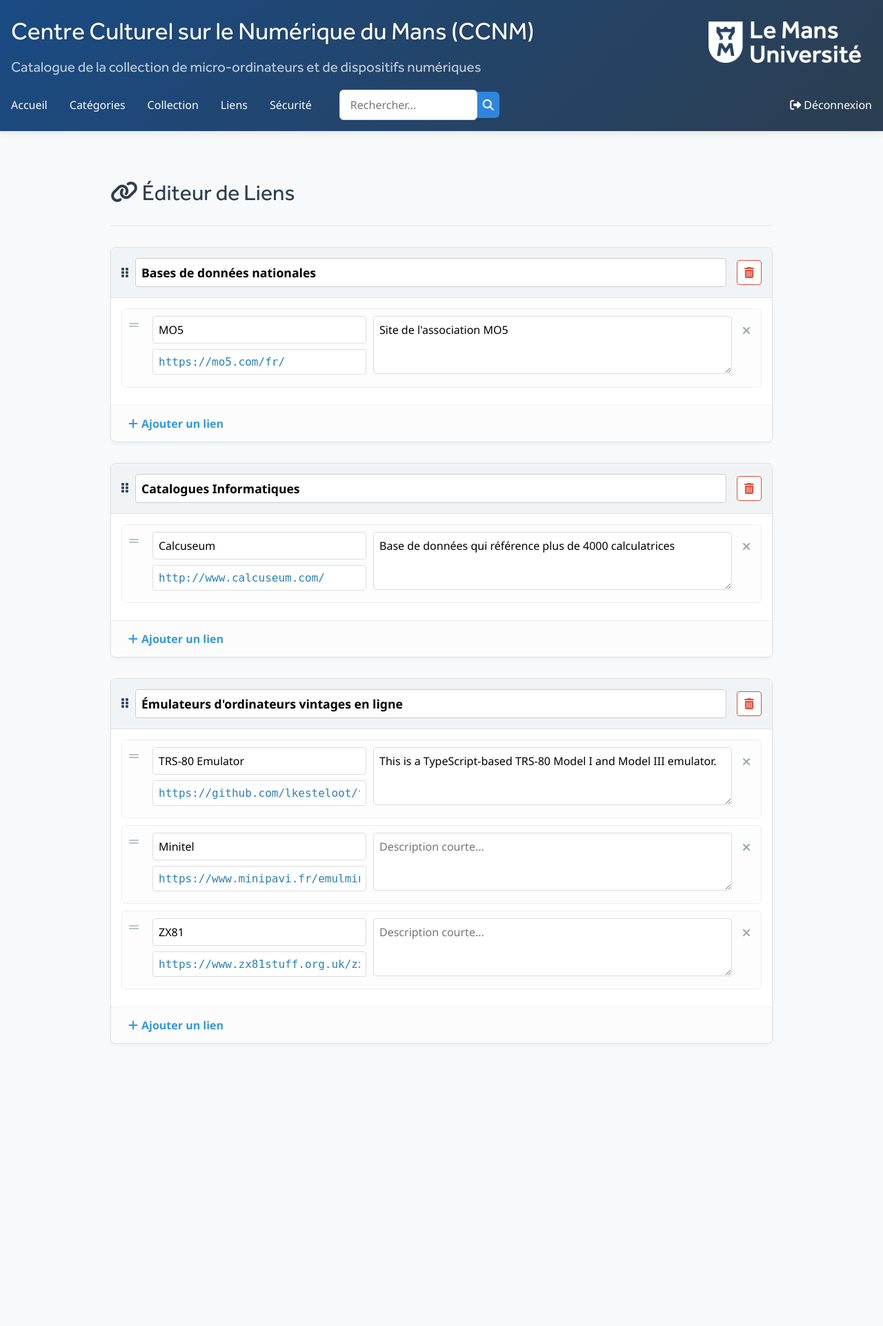
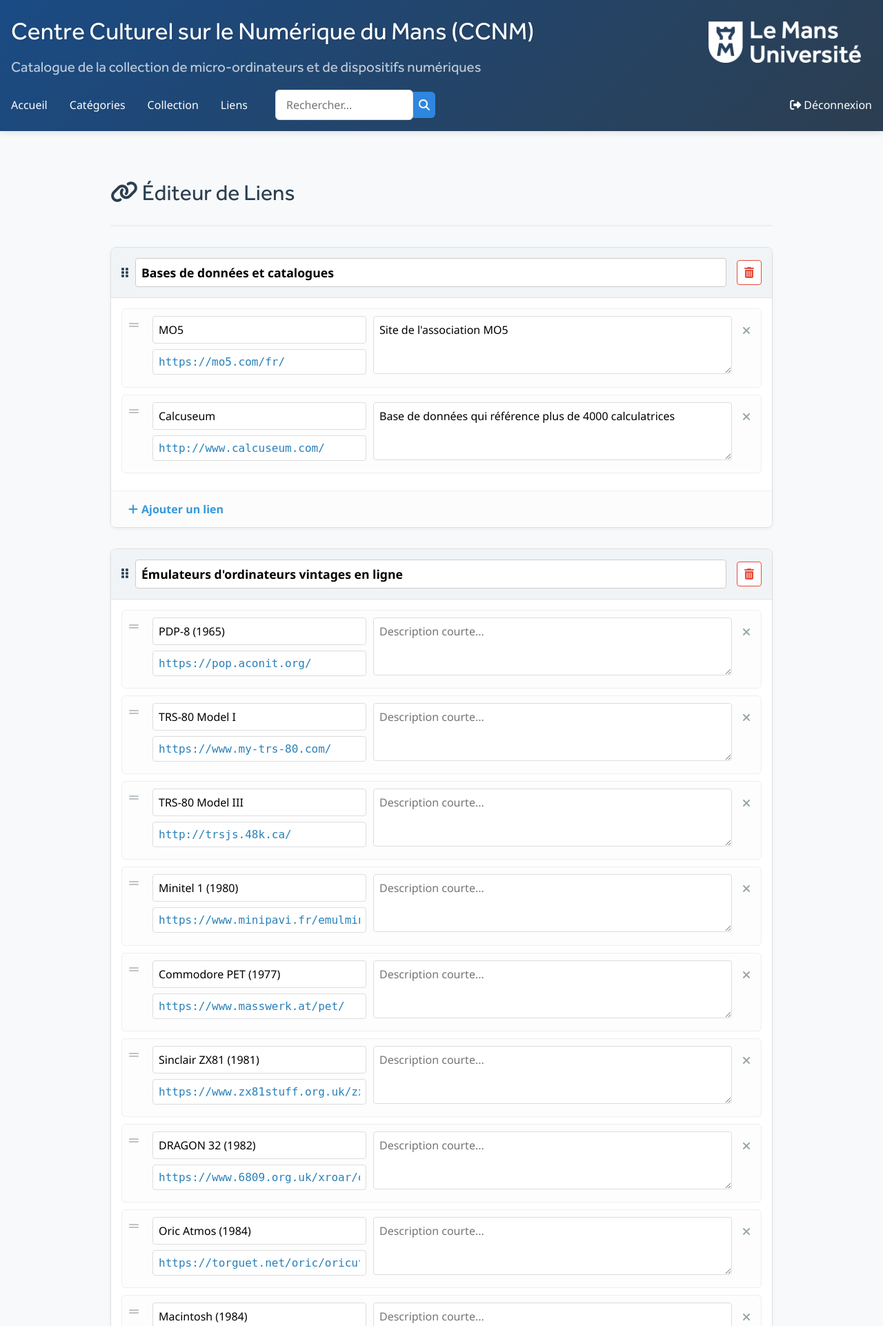
Before and after one commit to jlehuen/inventory_DB, a Flask app: page /admin/liens/edit in a window 1280 px wide. Shown: the top 1922 px of the page at 69% size. Run offline with Flask 3, Linux system fonts and the light colour scheme; a user stored in the database is signed in; some libraries are stand-ins or nearby versions.

Commit message:
Etape du 22/01 à 14h

```diff
--- a/app.py
+++ b/app.py
@@ -15,9 +15,10 @@ from datetime import datetime
 from logging.handlers import RotatingFileHandler
 from PIL import Image
 
-from flask import Flask, render_template, request, redirect, url_for, flash, abort, send_file, send_from_directory
+from flask import Flask, render_template, request, redirect, url_for, flash, abort, send_file, send_from_directory, jsonify
 from werkzeug.utils import secure_filename
 from werkzeug.security import generate_password_hash, check_password_hash
+import requests # Ajout de la bibliothèque requests
 from flask_login import LoginManager, login_user, logout_user, login_required, current_user
 from flask_wtf import FlaskForm, CSRFProtect
 from wtforms import StringField, PasswordField, SubmitField
@@ -670,11 +671,9 @@ def admin_edit_liens():
 
     if request.method == 'POST':
         json_content = request.form.get('json_content')
-        data = []
         try:
             # Vérifier que c'est du JSON valide
             parsed_json = json.loads(json_content)
-            data = parsed_json
 
             # Sauvegarder avec une jolie mise en forme
             with open(json_path, 'w', encoding='utf-8') as f:
@@ -685,29 +684,21 @@ def admin_edit_liens():
         except json.JSONDecodeError as e:
             flash(f'Erreur de syntaxe JSON : {e}', 'error')
             # On renvoie le contenu erroné pour que l'utilisateur puisse corriger sans tout perdre
-            # On passe json_data=None pour éviter que le JS n'essaie d'écraser le textarea avec des données invalides
-            return render_template('admin/edit_liens.html', json_content=json_content, json_data=None)
+            return render_template('admin/edit_liens.html', json_content=json_content)
         except Exception as e:
             app.logger.error(f"Erreur lors de la sauvegarde des liens: {e}")
             flash(f'Une erreur est survenue lors de l\'enregistrement : {e}', 'error')
-            # Tentative de récupération des données si possible
-            try:
-                 data = json.loads(json_content)
-            except:
-                 data = None
-            return render_template('admin/edit_liens.html', json_content=json_content, json_data=data)
+            return render_template('admin/edit_liens.html', json_content=json_content)
 
     # Chargement initial (GET)
-    data = []
+    liens_data = []
     try:
         if os.path.exists(json_path):
             with open(json_path, 'r', encoding='utf-8') as f:
-                # On charge et redump pour garantir un formatage propre dans l'éditeur
-                data = json.load(f)
-                json_content = json.dumps(data, indent=4, ensure_ascii=False)
+                liens_data = json.load(f)
         else:
             # Modèle par défaut si le fichier n'existe pas
-            default_data = [
+            liens_data = [
                 {
                     "categorie": "Exemple de catégorie",
                     "liens": [
@@ -719,14 +710,70 @@ def admin_edit_liens():
                     ]
                 }
             ]
-            data = default_data
-            json_content = json.dumps(default_data, indent=4, ensure_ascii=False)
     except Exception as e:
         app.logger.error(f"Erreur lecture liens.json: {e}")
-        json_content = "[]"
-        data = []
+        liens_data = [] # En cas d'erreur, on envoie un tableau vide
 
-    return render_template('admin/edit_liens.html', json_content=json_content, json_data=data)
+    return render_template('admin/edit_liens.html', liens_data=liens_data)
+
+
+@app.route('/admin/test_links_ajax')
+@login_required
+def test_links_ajax():
+    """
+    Teste toutes les URLs de la base de données et du fichier liens.json.
+    Retourne les résultats au format JSON.
+    """
+    all_urls = set()
+    results = []
+
+    # 1. Récupérer les URLs de la base de données (table 'liens')
+    conn = get_db_connection()
+    db_liens = conn.execute('SELECT url FROM liens WHERE url IS NOT NULL AND url != ""').fetchall()
+    conn.close()
+
+    for row in db_liens:
+        all_urls.add(row['url'])
+
+    # 2. Récupérer les URLs du fichier static/liens.json
+    json_path = os.path.join('static', 'liens.json')
+    try:
+        if os.path.exists(json_path):
+            with open(json_path, 'r', encoding='utf-8') as f:
+                global_liens_data = json.load(f)
+                for category in global_liens_data:
+                    for lien in category.get('liens', []):
+                        if 'url' in lien and lien['url']:
+                            all_urls.add(lien['url'])
+    except Exception as e:
+        app.logger.error(f"Erreur lors de la lecture de static/liens.json pour le test de liens: {e}")
+
+    # 3. Tester chaque URL
+    for url in sorted(list(all_urls)): # Trier pour une sortie cohérente
+        status_code = None
+        error_message = None
+        try:
+            # Utilisez HEAD pour vérifier la disponibilité sans télécharger le contenu complet
+            # ou GET si HEAD n'est pas fiable, avec un timeout court
+            response = requests.get(url, timeout=5, allow_redirects=True)
+            status_code = response.status_code
+        except requests.exceptions.Timeout:
+            error_message = "Délai d'attente dépassé (Timeout)"
+            status_code = 408 # Request Timeout
+        except requests.exceptions.RequestException as e:
+            error_message = f"Erreur de connexion: {e}"
+            status_code = 500 # Internal Server Error ou autre erreur générique de connexion
+        except Exception as e:
+            error_message = f"Erreur inattendue: {e}"
+            status_code = 500 # Internal Server Error
+
+        results.append({
+            'url': url,
+            'status_code': status_code,
+            'error_message': error_message
+        })
+
+    return jsonify(results)
 
 
 @app.route('/admin')
--- a/requirements.txt
+++ b/requirements.txt
@@ -15,3 +15,4 @@ WTForms==3.2.1
 pytest
 pytest-flask
 qrcode
+requests
--- a/static/liens.json
+++ b/static/liens.json
@@ -1,17 +1,12 @@
 [
     {
-        "categorie": "Bases de données nationales",
+        "categorie": "Bases de données et catalogues",
         "liens": [
             {
                 "description": "Site de l'association MO5",
                 "nom": "MO5",
                 "url": "https://mo5.com/fr/"
-            }
-        ]
-    },
-    {
-        "categorie": "Catalogues Informatiques",
-        "liens": [
+            },
             {
                 "description": "Base de données qui référence plus de 4000 calculatrices",
                 "nom": "Calcuseum",
@@ -23,19 +18,49 @@
         "categorie": "Émulateurs d'ordinateurs vintages en ligne",
         "liens": [
             {
-                "description": "This is a TypeScript-based TRS-80 Model I and Model III emulator.",
-                "nom": "TRS-80 Emulator",
-                "url": "https://github.com/lkesteloot/trs80/tree/master/packages/trs80-emulator"
+                "description": "",
+                "nom": "PDP-8 (1965)",
+                "url": "https://pop.aconit.org/"
             },
             {
                 "description": "",
-                "nom": "Minitel",
+                "nom": "TRS-80 Model I",
+                "url": "https://www.my-trs-80.com/"
+            },
+            {
+                "description": "",
+                "nom": "TRS-80 Model III",
+                "url": "http://trsjs.48k.ca/"
+            },
+            {
+                "description": "",
+                "nom": "Minitel 1 (1980)",
                 "url": "https://www.minipavi.fr/emulminitel/index.php"
             },
             {
                 "description": "",
-                "nom": "ZX81",
+                "nom": "Commodore PET (1977)",
+                "url": "https://www.masswerk.at/pet/"
+            },
+            {
+                "description": "",
+                "nom": "Sinclair ZX81 (1981)",
                 "url": "https://www.zx81stuff.org.uk/zx81/jtyone.html"
+            },
+            {
+                "description": "",
+                "nom": "DRAGON 32 (1982)",
+                "url": "https://www.6809.org.uk/xroar/online/"
+            },
+            {
+                "description": "",
+                "nom": "Oric Atmos (1984)",
+                "url": "https://torguet.net/oric/oricutron.html"
+            },
+            {
+                "description": "",
+                "nom": "Macintosh (1984)",
+                "url": "https://infinitemac.org/1984/System%201.0"
             }
         ]
     }
--- a/templates/admin/edit_liens.html
+++ b/templates/admin/edit_liens.html
@@ -16,7 +16,7 @@
         <input type="hidden" name="csrf_token" value="{{ csrf_token() }}">
 
         <!-- Ce champ caché reçoit le JSON final -->
-        <textarea name="json_content" id="json-output" style="display:none;"></textarea>
+        <textarea name="json_content" id="json-output" style="display:none;">{% if raw_json_for_editing %}{{ raw_json_for_editing }}{% endif %}</textarea>
 
         <!-- Conteneur de l'application -->
         <div id="editor-container">
@@ -64,8 +64,8 @@
         // 1. Initialisation des données
         var initialData = [];
         try {
-            {% if json_data is not none %}
-                initialData = {{ json_data | tojson | safe }};
+            {% if liens_data is defined and liens_data is not none %}
+                initialData = {{ liens_data | tojson | safe }};
             {% endif %}
         } catch (e) {
             console.error("Erreur lors de l'injection des données serveur :", e);
@@ -86,6 +86,19 @@
         var outputField = document.getElementById('json-output');
         var btnAddCat = document.getElementById('btn-add-cat');
         var form = document.getElementById('main-form');
+
+        // Si du JSON brut (invalide) est passé, on essaie de le charger
+        if (outputField.value.trim()) {
+            try {
+                appState = JSON.parse(outputField.value.trim());
+            } catch(e) {
+                console.error("JSON brut invalide dans le textarea:", e);
+                var errorZone = document.getElementById('js-error-zone');
+                errorZone.style.display = 'block';
+                errorZone.innerHTML = `<strong>Erreur de syntaxe JSON détectée :</strong><br>Le JSON que vous avez soumis est malformé. Veuillez le corriger.<br><br><i>${e.message}</i>`;
+            }
+        }
+
 
         // --- Moteur de Rendu ---
 
--- a/templates/base.html
+++ b/templates/base.html
@@ -31,9 +31,6 @@
                 <li><a href="{{ url_for('categories') }}">Catégories</a></li>
                 <li><a href="{{ url_for('collection') }}">Collection</a></li>
                 <li><a href="{{ url_for('liens') }}">Liens</a></li>
-                {% if current_user.is_authenticated %}
-                    <li><a href="{{ url_for('admin_security') }}">Sécurité</a></li>
-                {% endif %}
                 <li>
                     <form action="{{ url_for('recherche') }}" method="get" class="search-form">
                         <input type="text" name="q" placeholder="Rechercher...">
@@ -70,7 +67,9 @@
         <div class="footer-content">
             <div class="footer-section">
                 <h3>À propos</h3>
-                <p>Collection d'ordinateurs, de dispositifs numériques et d'ouvrages sur l'informatique du Musée Martial Vivet à l'Institut d'Informatique Claude Chappe (IC2).</p>
+                <p>Ce site présente la collection d’ordinateurs, de dispositifs numériques et d’ouvrages consacrés à l’informatique du Musée Martial Vivet.
+                Cette collection est conservée au sein de l’Institut d’Informatique Claude Chappe (IC2) à l’Université du Mans (Sarthe).
+                Elle est mise en valeur au travers d'événements et de visites organisés par l’Institut d’Informatique Claude Chappe.</p>
             </div>
             <div class="footer-section">
                 <h3>Contacts</h3>
@@ -79,21 +78,6 @@
                 <p>Site web Institut Claude Chappe : <a href="https://ic2.univ-lemans.fr" target="_blank">https://ic2.univ-lemans.fr</a></p>
                 <p>Téléphone Institut Claude Chappe : +33 2 43 83 38 30</p>
             </div>
-            <!--
-            <div class="footer-section">
-                <h3>Liens utiles</h3>
-                <ul>
-                    <li><a href="{{ url_for('index') }}">Accueil</a></li>
-                    <li><a href="{{ url_for('categories') }}">Catégories</a></li>
-                    <li><a href="{{ url_for('collection') }}">Collection</a></li>
-                    {% if current_user.is_authenticated %}
-                        <li><a href="{{ url_for('logout') }}">Déconnexion</a></li>
-                    {% else %}
-                        <li><a href="{{ url_for('login') }}">Connexion</a></li>
-                    {% endif %}
-                </ul>
-            </div>
-            -->
         </div>
         <div class="copyright">
             <p>&copy; 2026 Le Mans Université. Tous droits réservés.</p>
```
Also changed, not shown: templates/admin/dashboard.html (+34 -40 lines), tests/test_admin.py (line endings or trailing spaces), 2 other files.
